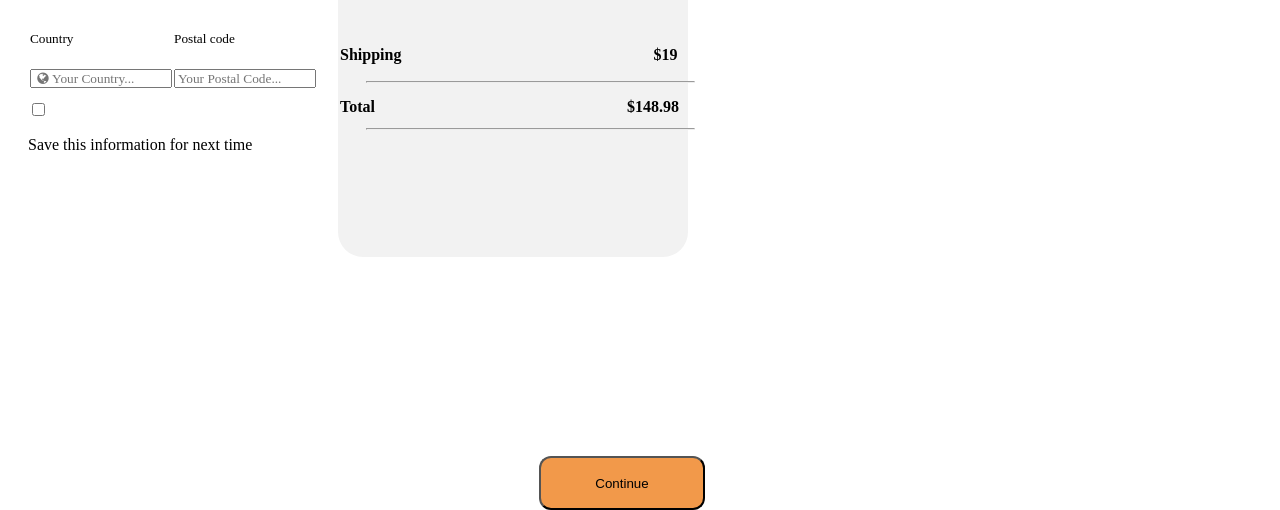
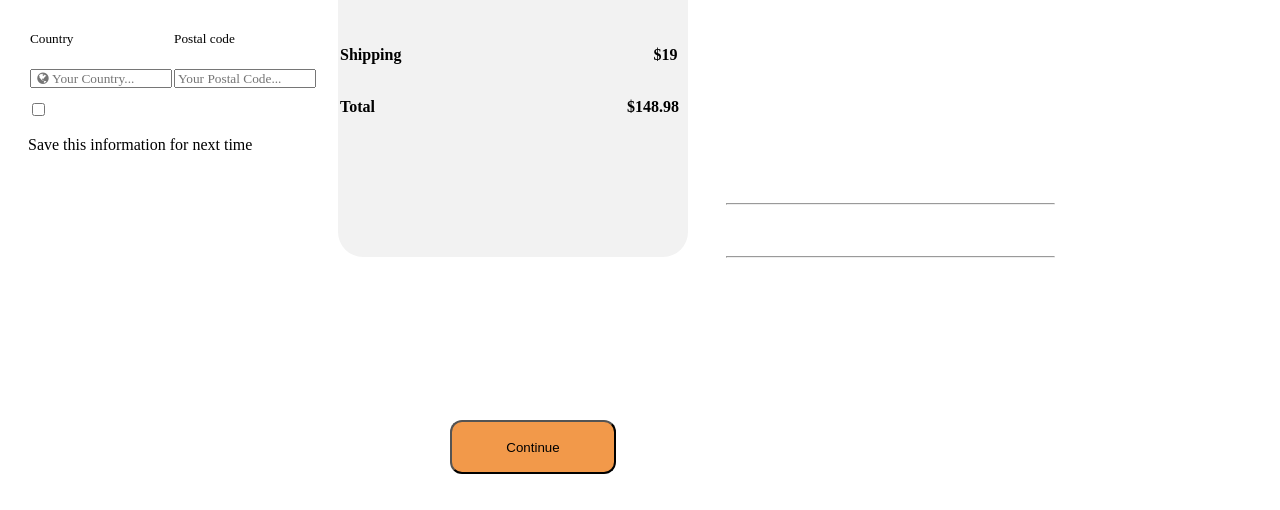
Before and after one commit to trickster03/gdsc, a plain HTML site: page index.html in a window 1280 px wide. Shown: the part 430-940 px from the top of the page. After the commit the page ends 904 px from the top, so only its background shows below. Drawn offline with Linux system fonts and the light colour scheme.

Commit message:
Update styles.css

```diff
--- a/styles.css
+++ b/styles.css
@@ -44,15 +44,15 @@ hr{
   position: absolute;
 width: 327.06px;
 height: 0px;
-left: 365.72px;
-top: 503.27px;
+left: 725.72px;
+top: 625.27px;
 }
 .line2{
   position: absolute;
 width: 327.06px;
 height: 0px;
-left:  365.72px;
-top: 550.27px;
+left:  725.72px;
+top: 678px;
 }
 .shipping{
 margin-top: 27px;
@@ -86,8 +86,8 @@ td{
   position: absolute;
   width: 166px;
   height: 54px;
-  left: 539px;
-  top: 886px;
+  left: 450px;
+  top: 850px;
 
   /* Orange */
 
```
